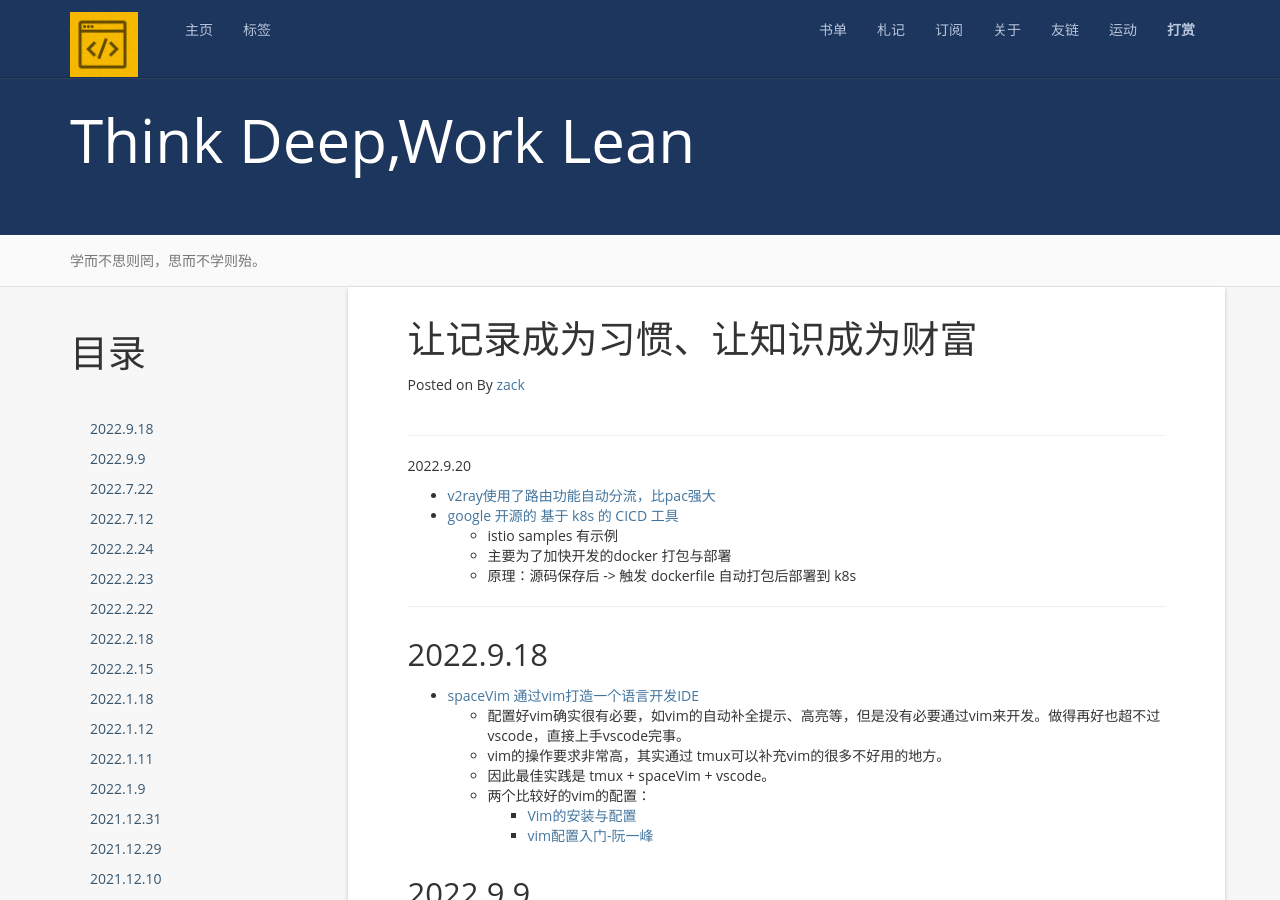
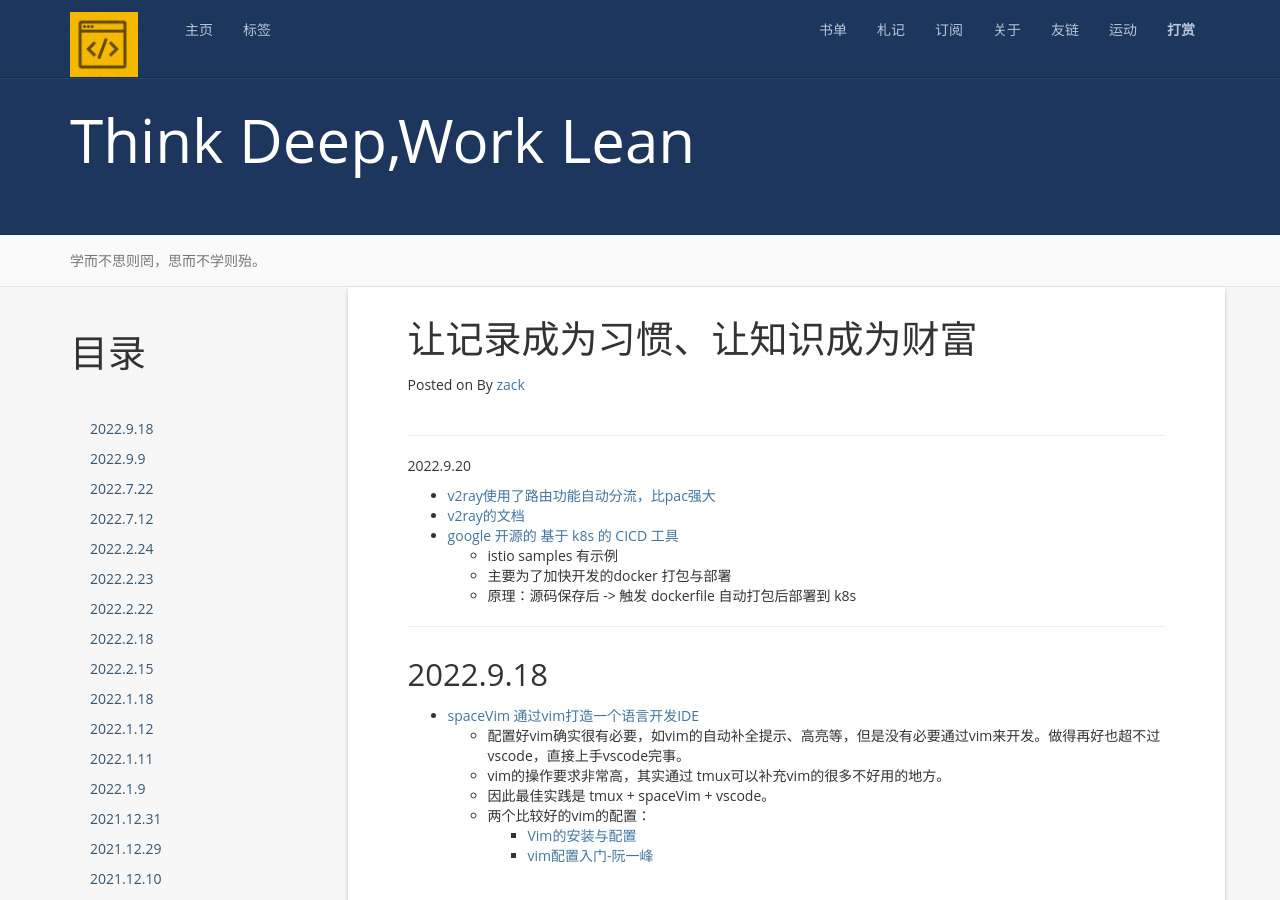
Before and after one commit to zackzhangkai/zackzhangkai.github.io, a Jekyll site: the page built from note.md, in a window 1280 px wide and 900 px high. Built offline with Jekyll 4.4.1, drawn with Linux system fonts in a browser that asks for light colours; nearby versions of some CDN libraries; a script that is not in the unit is left out; comment, search, counter and statistics services are not loaded.

Commit message:
add
Signed-off-by: 张凯 <zackzhangkai@gmail.com>

```diff
--- a/note.md
+++ b/note.md
@@ -11,6 +11,7 @@ permalink: /note/
 
 2022.9.20
 + [v2ray使用了路由功能自动分流，比pac强大](https://github.com/Loyalsoldier/v2ray-rules-dat)
++ [v2ray的文档](https://github.com/zackzhangkai/zackzhangkai.github.io.git)
 + [google 开源的 基于 k8s 的 CICD 工具](https://skaffold.dev/docs/)
   + istio samples 有示例
   + 主要为了加快开发的docker 打包与部署
```
